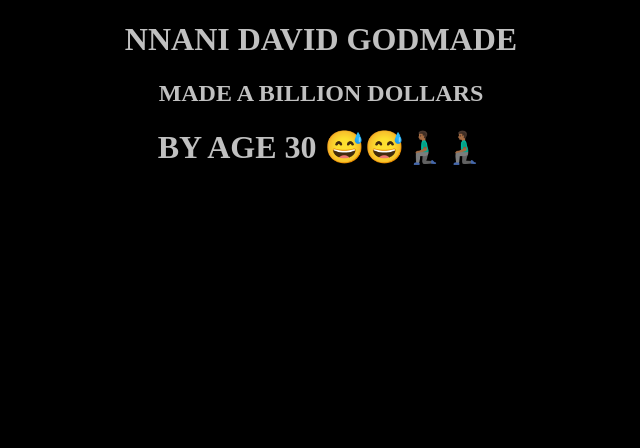
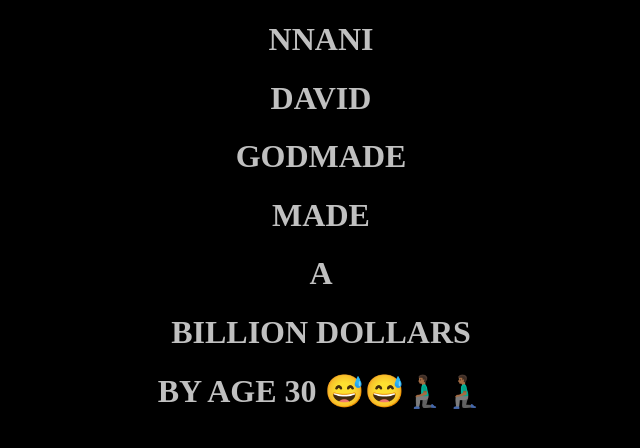
Before and after one commit to GODMADE-001/Affirmation, a plain HTML site: page index.html in a window 1280 px wide. Shown: the whole page, without its empty margins (327-967 px from the left). Drawn offline with Linux system fonts and the light colour scheme.

Commit message:
index file updated

```diff
--- a/index.html
+++ b/index.html
@@ -8,8 +8,12 @@
 </head>
 	<body>
 		<div class= "AMEN">
-			<h1>NNANI DAVID GODMADE</h1>
-			<h2>MADE A BILLION DOLLARS</h2>
+			<h1>NNANI</h1>
+			<h1>DAVID</h1>
+			<h1>GODMADE</h1>
+			<h1>MADE</h1>
+			<h1>A</h1>
+			<h1>BILLION DOLLARS</h1>
 			<h1>BY AGE 30 😅😅🧎🏾‍♂🧎🏾‍♂</h1>
  		</div>
 </body>
```
